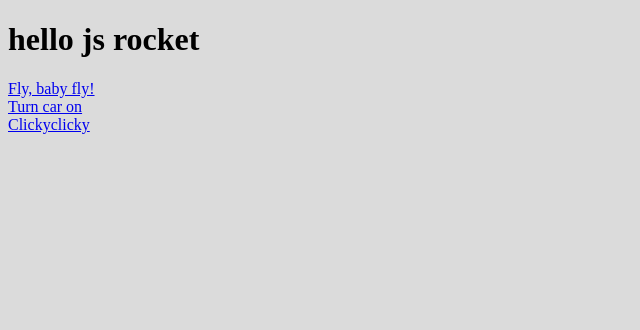
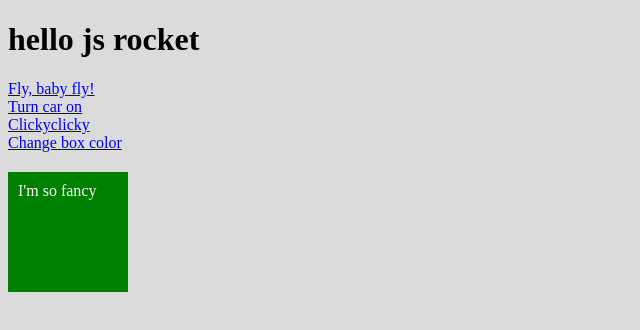
Before and after one commit to Codecrush001/js-rocket, a plain HTML site: page index.html in a window 1280 px wide. Shown: the whole page, without its empty margins (0-640 px from the left). Drawn offline with Linux system fonts and the light colour scheme.

Commit message:
More cool on page interactivity.

```diff
--- a/css/style.css
+++ b/css/style.css
@@ -2,3 +2,18 @@
 body {
 	background-color: #dbdbdb;
 }
+
+.cool {
+	width: 100px;
+	height: 100px;
+	color: white;
+	background-color: maroon;
+	transition: background-color 1s;
+	margin-top: 20px;
+	padding: 10px;
+}
+
+.cool.green {
+	visibility: visible;
+	background-color: green;
+}
--- a/index.html
+++ b/index.html
@@ -13,6 +13,13 @@
 	<br />
 	<a href="#" onclick="car.switchCar(true);">Turn car on</a>
 	<br />
-	<a href="#" onclick="sayMyName('Rich');">Clickyclicky</a>
+	<a href="#" onclick="sayMyName('Rich');">Clickyclicky</a> <br>
+
+	<a href="#" onclick="doCoolStuff();">Change box color</a>
+	<div class="cool green" id="cool"> I'm so fancy</div>
+
+
+
+
 </body>
 </html>
--- a/js/script.js
+++ b/js/script.js
@@ -1,4 +1,6 @@
-
+var doCoolStuff = function () {
+	document.getElementbyId('cool').className = 'cool green';
+}
 var sayMyName = function (name) {
 	alert('My name is: '+name);
 }
```
